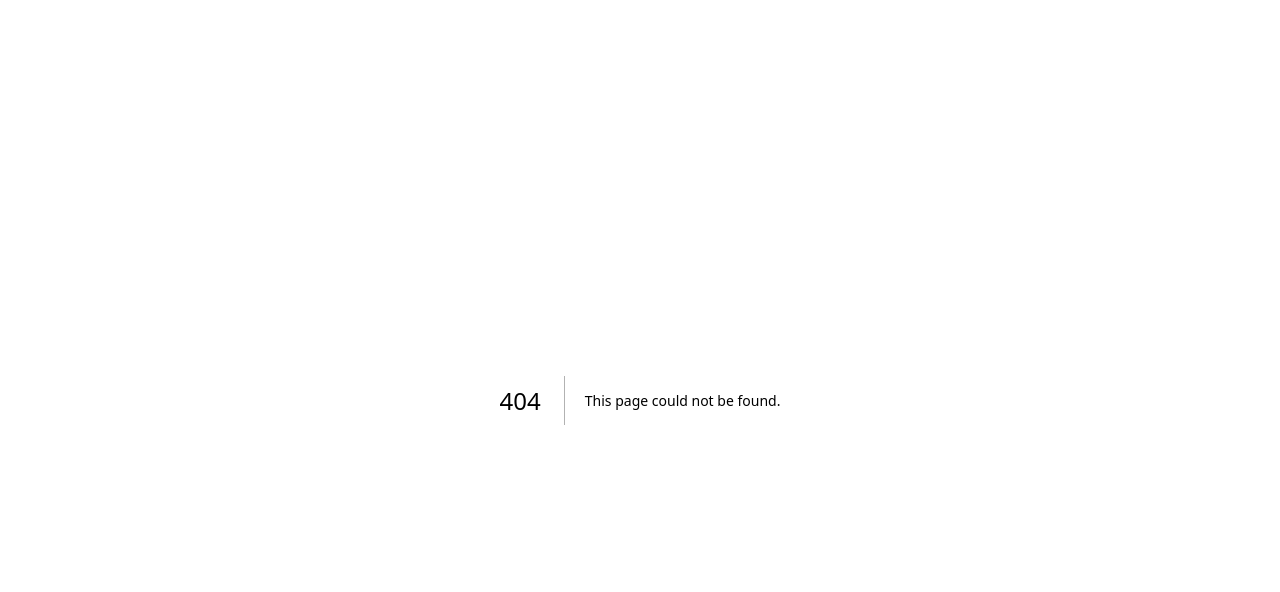
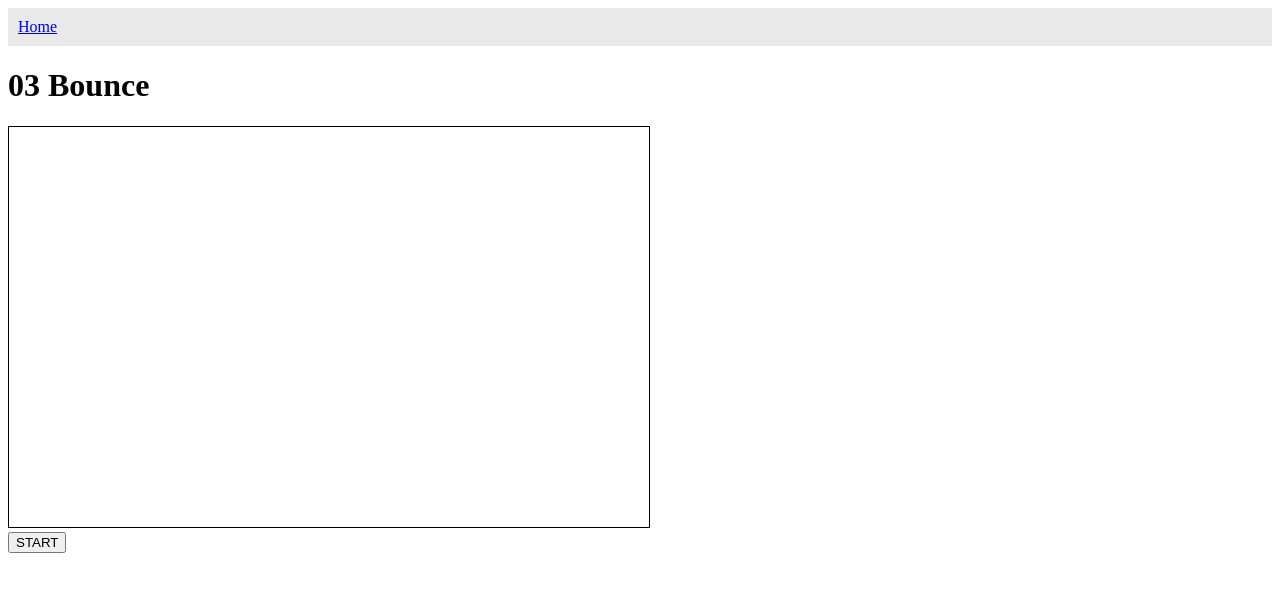
Before and after one commit to yusufshakeel/canvas-animation-nextjs, a Next.js app: page /examples/03-bounce in a window 1280 px wide. Before the commit this address had no page. Shown: the top 592 px of the page. Built offline with nearby package versions, Linux system fonts and the light colour scheme.

Commit message:
bounce example

```diff
--- /dev/null
+++ b/src/pages/examples/03-bounce.tsx
@@ -0,0 +1,83 @@
+import NavBarComponent from '@/components/navbar-component';
+import Head from 'next/head'
+import {useEffect, useRef, useState} from "react";
+
+export default function Example03() {
+    const [isAnimating, setIsAnimating] = useState(false);
+    const [canvas, setCanvas] = useState<HTMLCanvasElement|null>(null);
+    const [context, setContext] = useState<CanvasRenderingContext2D|null>(null);
+    const canvasRef = useRef<HTMLCanvasElement>(null);
+    const animationFrameRef = useRef(0);
+    const radius = 20;
+    let ballPositionRef = useRef({x:0, y:0});
+    let dx = 1;
+    let dy = 1;
+
+    useEffect(() => {
+        if (canvasRef.current) {
+            const canvas = canvasRef.current;
+            const ctx = canvas.getContext("2d");
+            canvas.width = (window.innerWidth * 0.5);
+            canvas.height = (window.innerHeight * 0.5);
+            ballPositionRef.current = {x: canvas.width / 2, y: canvas.height / 2};
+            setCanvas(canvas);
+            setContext(ctx);
+        }
+    }, []);
+
+    const animate = () => {
+        if (!canvas || !context) {
+            return;
+        }
+
+        const {width, height} = canvas;
+        const {x: currentX, y: currentY} = ballPositionRef.current;
+
+        context.clearRect(0, 0, width, height);
+
+        if (currentX + dx <= radius || currentX + dx >= width - radius) {
+            dx *= -1;
+        }
+        if (currentY + dy <= radius || currentY + dy >= height - radius) {
+            dy *= -1;
+        }
+        const x = ballPositionRef.current.x + dx;
+        const y = ballPositionRef.current.y + dy;
+
+        ballPositionRef.current = {x, y};
+
+        context.beginPath();
+        context.fillStyle = '#333';
+        context.arc(x, y, radius, 0, 2 * Math.PI);
+        context.fill();
+
+        animationFrameRef.current = requestAnimationFrame(animate);
+    };
+
+    const handleAnimation = () => {
+        setIsAnimating(prev => !prev);
+        if (!animationFrameRef.current) {
+            animate();
+        } else {
+            cancelAnimationFrame(animationFrameRef.current);
+            animationFrameRef.current = 0;
+        }
+    };
+
+    return (
+        <>
+            <Head>
+                <title>Canvas animation - Next.js</title>
+                <meta name="viewport" content="width=device-width, initial-scale=1"/>
+            </Head>
+            <NavBarComponent/>
+            <div>
+                <h1>03 Bounce</h1>
+                <div>
+                    <canvas ref={canvasRef} className='border'></canvas>
+                </div>
+                <button onClick={handleAnimation}>{isAnimating ? 'STOP' : 'START'}</button>
+            </div>
+        </>
+    )
+}
--- a/src/pages/index.tsx
+++ b/src/pages/index.tsx
@@ -13,6 +13,7 @@ export default function Home() {
                 <ul>
                     <li><Link href='/examples/01-getting-started'>01 Getting Started</Link></li>
                     <li><Link href='/examples/02-start-stop'>02 Start Stop</Link></li>
+                    <li><Link href='/examples/03-bounce'>03 Bounce</Link></li>
                 </ul>
             </div>
         </>
```
